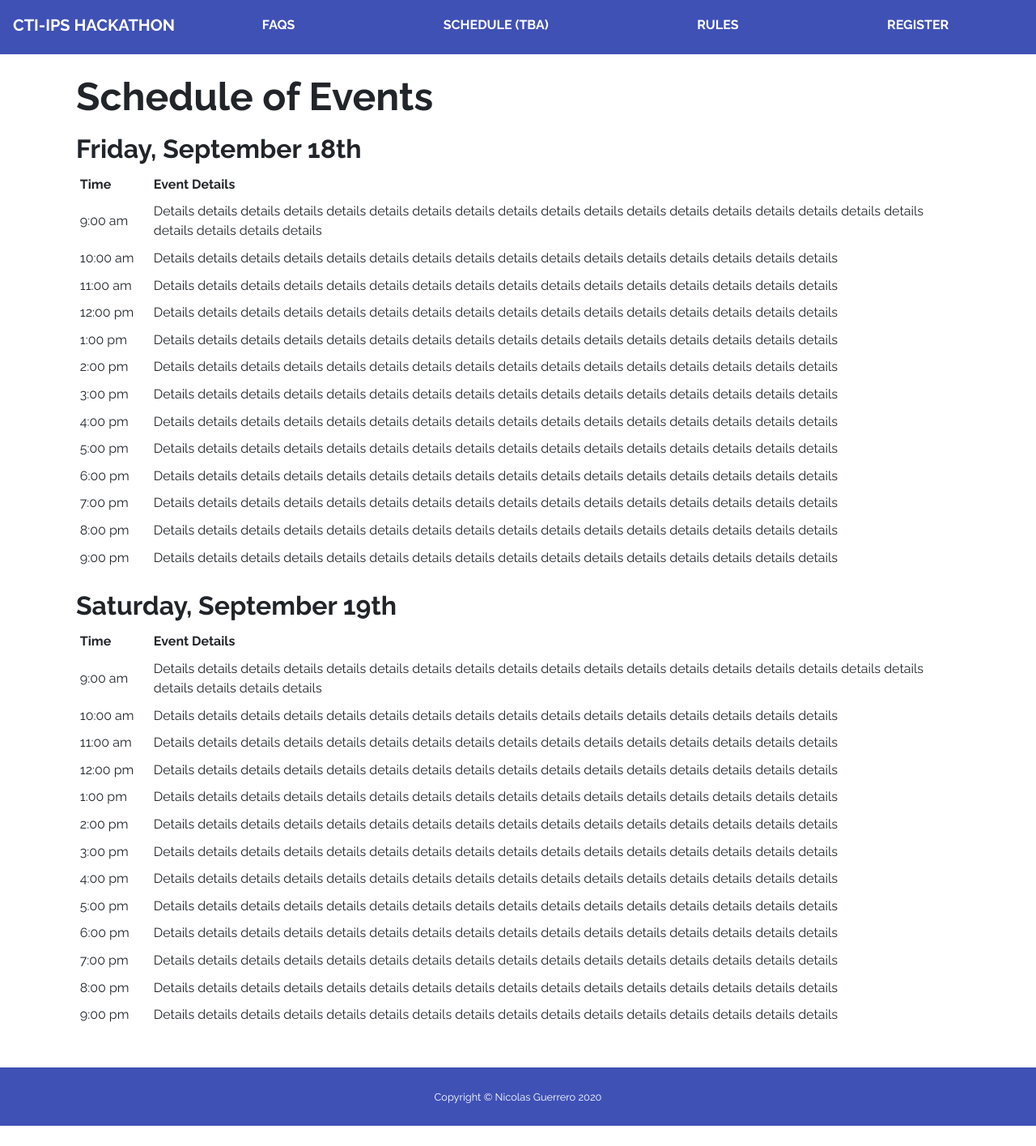
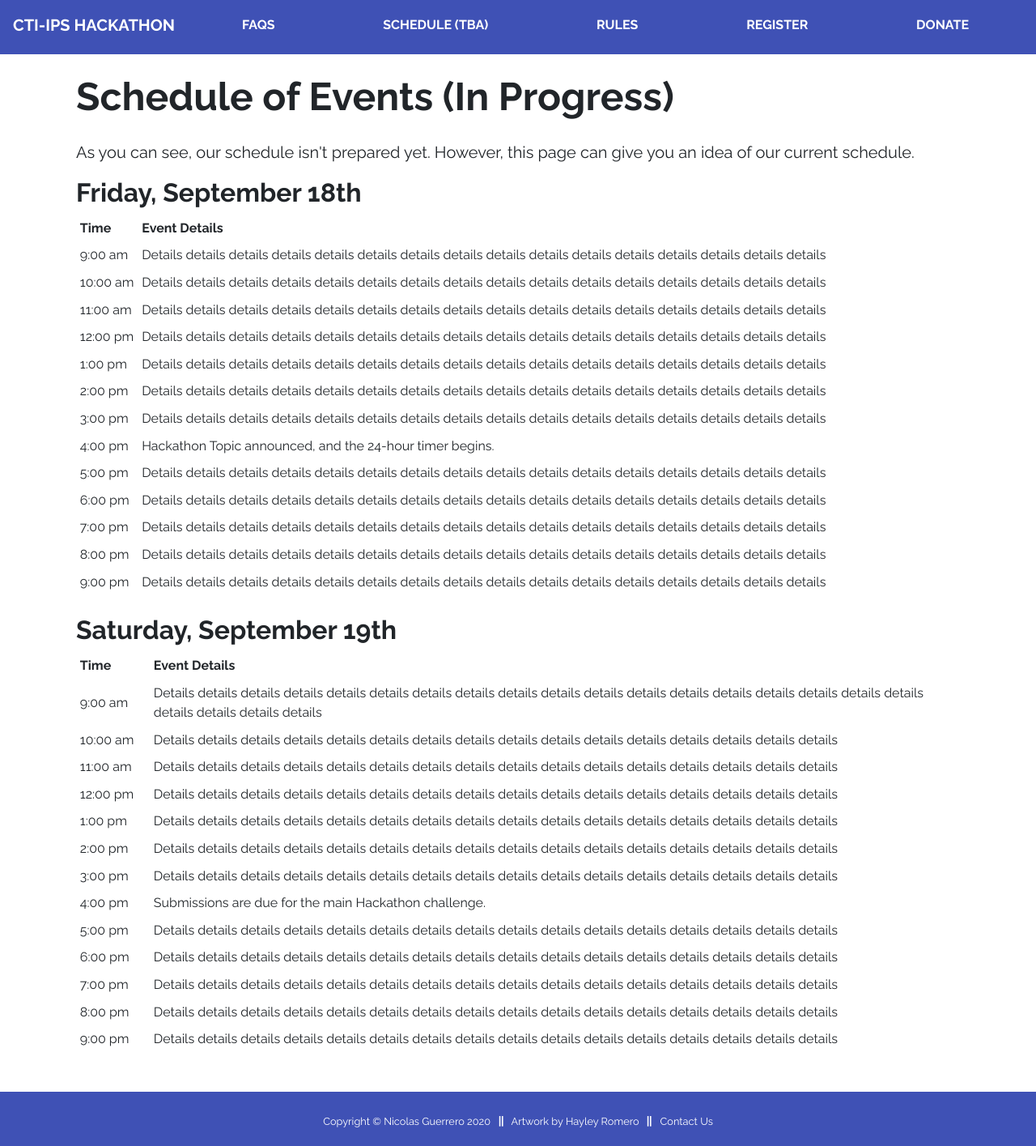
Before and after one commit to NickGuerrero/cti-ips-hack-2020, a plain HTML site: page schedule.html in a window 1280 px wide. Shown: the part 5-1420 px from the top of the page at 81% size. Before the commit the page ends 1395 px from the top, so only its background shows below. Drawn offline with nearby package versions, Linux system fonts and the light colour scheme.

Commit message:
Tweak a few more aspects
Nothing major, however this version is the one that is
being presented to Adopt-A-Classroom, hence the commit.

```diff
--- a/schedule.html
+++ b/schedule.html
@@ -38,26 +38,30 @@
                     <li class="nav-item mx-0 mx-lg-1">
                         <a class="nav-link text-white font-weight-bold py-3 px-0 px-lg-3 rounded no-offset" href="#">Register</a>
                     </li>
+                    <li class="nav-item mx-0 mx-lg-1">
+                        <a class="nav-link text-white font-weight-bold py-3 px-0 px-lg-3 rounded no-offset" href="#">Donate</a>
+                    </li>
                 </ul>
             </div>
         </nav>
 
         <section class="page-section mb-0 mt-5">
             <div class="container">
-                <h1 class="pb-2">Schedule of Events</h1>
+                <h1 class="pb-2">Schedule of Events (In Progress)</h1>
+                <p class="my-3">As you can see, our schedule isn't prepared yet. However, this page can give you an idea of our current schedule.</p>
 
                 <h2>Friday, September 18th</h2>
                 <table class="table-sm">
                     <thead>
                         <tr>
-                            <th class="col-1" scope="col">Time</th>
+                            <th scope="col">Time</th>
                             <th scope="col">Event Details</th>
                         </tr>
                     </thead>
                     <tbody>
                         <tr>
                             <td>9:00 am</td>
-                            <td>Details details details details details details details details details details details details details details details details details details details details details details</td>
+                            <td>Details details details details details details details details details details details details details details details details</td>
                         </tr>
                         <tr>
                             <td>10:00 am</td>
@@ -85,7 +89,7 @@
                         </tr>
                         <tr>
                             <td>4:00 pm</td>
-                            <td>Details details details details details details details details details details details details details details details details</td>
+                            <td>Hackathon Topic announced, and the 24-hour timer begins.</td>
                         </tr>
                         <tr>
                             <td>5:00 pm</td>
@@ -149,7 +153,7 @@
                         </tr>
                         <tr>
                             <td>4:00 pm</td>
-                            <td>Details details details details details details details details details details details details details details details details</td>
+                            <td>Submissions are due for the main Hackathon challenge.</td>
                         </tr>
                         <tr>
                             <td>5:00 pm</td>
@@ -178,7 +182,11 @@
 
         <!-- Copyright Section-->
         <div class="copyright py-4 text-center text-white">
-            <div class="container"><small>Copyright © Nicolas Guerrero 2020</small></div>
+            <div class="container"><small>Copyright © Nicolas Guerrero 2020
+                &nbsp;&nbsp;<i class="fas fa-grip-lines-vertical"></i>&nbsp;&nbsp;
+                Artwork by Hayley Romero &nbsp;&nbsp;<i class="fas fa-grip-lines-vertical"></i>&nbsp;&nbsp;
+                <a class="text-white" href="https://docs.google.com/forms/d/e/1FAIpQLSc8wzEUNQuQb3JLTgiXimxRm-rjXBhqa_BnO1j9iozjTuMiag/viewform?usp=sf_link">Contact Us</a></small>
+            </div>
         </div>
         <!-- Scroll to Top Button (Only visible on small and extra-small screen sizes)-->
         <div class="scroll-to-top d-lg-none position-fixed">
```
Also changed, not shown: faq.html (+18 -5 lines), index.html (+5 -1 lines), rules.html (+8 -1 lines), sample.html (+3 -0 lines).
